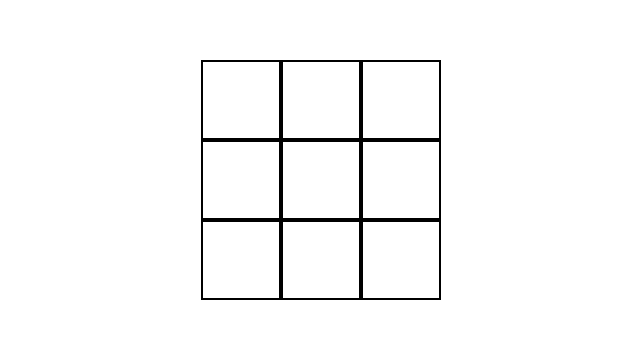
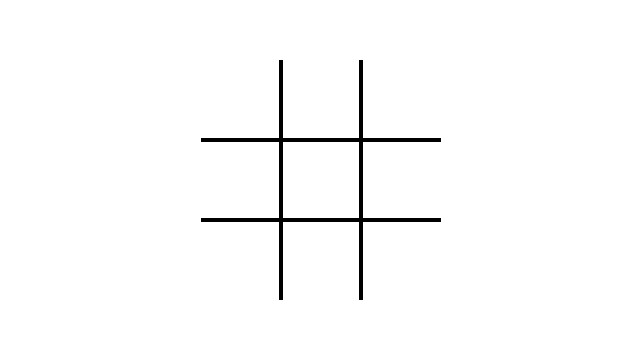
Before and after one commit to SrivathsanNayak/tictactoe, a plain HTML site: page index.html in a window 1280 px wide. Shown: the part 220-558 px from the top of the page, without its empty margins (319-959 px from the left). Drawn offline with Linux system fonts and the light colour scheme.

Commit message:
Created tictactoe layout by adjusting borders

```diff
--- a/stylesheets/styles.css
+++ b/stylesheets/styles.css
@@ -8,6 +8,22 @@
     transform: translate(-50%, -50%);
 }
 
-.square-grid{
+.square-grid {
     border: 2px solid black;
 }
+
+#square-grid-0, #square-grid-1, #square-grid-2 {
+    border-top: none;
+}
+
+#square-grid-0, #square-grid-3, #square-grid-6 {
+    border-left: none;
+}
+
+#square-grid-2, #square-grid-5, #square-grid-8 {
+    border-right: none;
+}
+
+#square-grid-6, #square-grid-7, #square-grid-8 {
+    border-bottom: none;
+}
```
